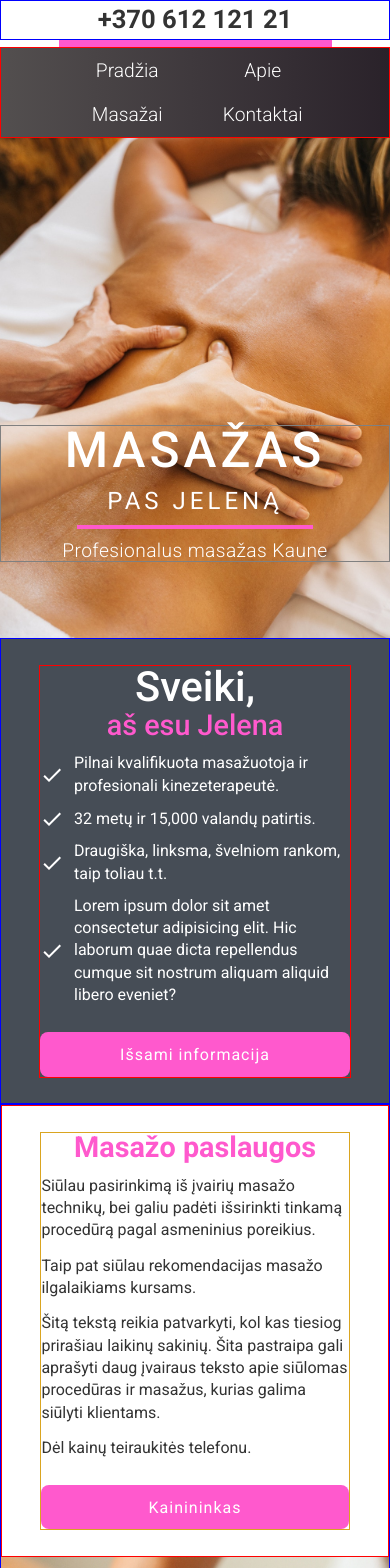
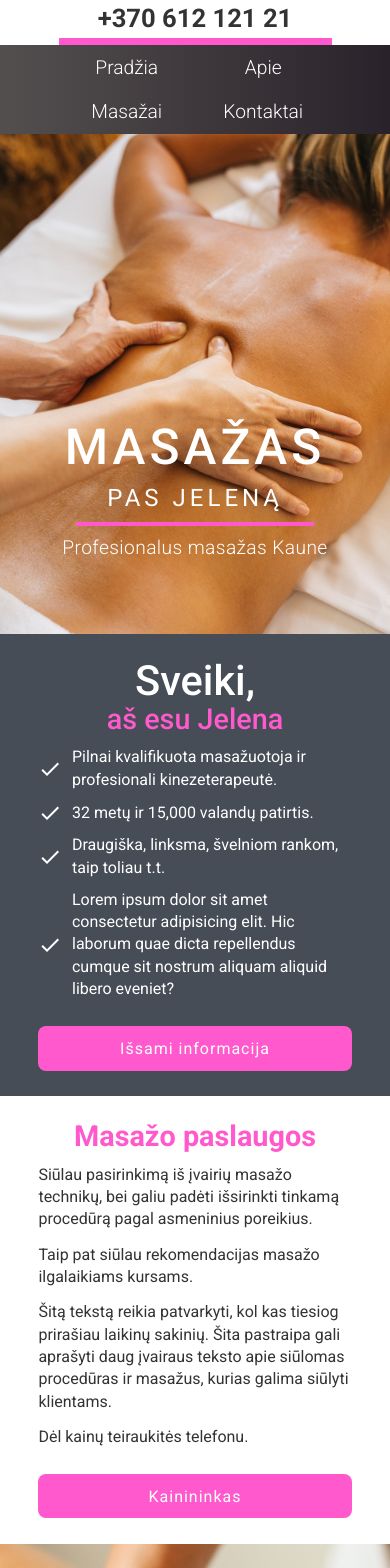
Before and after one commit to irgipaulius/website-masazai.net, a React (Create React App) app: page / in a window 390 px wide. Shown: the top 1568 px of the page. Built offline with nearby package versions, Linux system fonts and the light colour scheme.

Commit message:
Commented all temporary lines for PREVIEW

```diff
--- a/src/components/About.module.css
+++ b/src/components/About.module.css
@@ -14,7 +14,7 @@
   /* justify-content: center; */
   /* align-items: center; */
 
-  border: 1px solid blue;
+  /* border: 1px solid blue; */
 }
 
 .about_text_container {
@@ -24,7 +24,7 @@
 
   flex-grow: 1;
 
-  border: 1px solid red;
+  /* border: 1px solid red; */
 }
 .about_title {
   font-size: 6.2rem;
@@ -64,7 +64,7 @@
 
   flex-grow: 1;
 
-  border: 1px solid green;
+  /* border: 1px solid green; */
 }
 .about_image {
   object-fit: cover;
@@ -86,13 +86,13 @@
   .about_text_container {
     width: 58%;
 
-    border: 1px dotted blue;
+    /* border: 1px dotted blue; */
   }
 
   .about_image_container {
     width: 42%;
 
-    border: 1px dotted orange;
+    /* border: 1px dotted orange; */
   }
 }
 
@@ -117,13 +117,13 @@
   .about_text_container {
     width: 55%;
 
-    border: 1px dotted red;
+    /* border: 1px dotted red; */
   }
 
   .about_image_container {
     width: 45%;
 
-    border: 1px dotted blue;
+    /* border: 1px dotted blue; */
   }
 
   .about_title {
@@ -150,13 +150,13 @@
   .about_text_container {
     width: 55%;
 
-    border: 1px dotted red;
+    /* border: 1px dotted red; */
   }
 
   .about_image_container {
     width: 45%;
 
-    border: 1px dotted blue;
+    /* border: 1px dotted blue; */
   }
 
   .about_title {
@@ -190,7 +190,7 @@
     display: flex;
     flex-direction: column;
 
-    border: 1px solid red;
+    /* border: 1px solid red; */
   }
   .about_image_container {
     display: none;
@@ -238,7 +238,7 @@
     display: flex;
     flex-direction: column;
 
-    border: 1px solid red;
+    /* border: 1px solid red; */
   }
   .about_image_container {
     display: none;
--- a/src/components/Contacts.module.css
+++ b/src/components/Contacts.module.css
@@ -18,7 +18,7 @@
 
   color: white;
 
-  border: 1px solid blue;
+  /* border: 1px solid blue; */
 }
 
 .contacts_title {
@@ -69,7 +69,7 @@ a:hover {
   .contacts_container {
     padding: 3.2rem 3.2rem 4.8rem 3.2rem;
 
-    border: 1px dotted blue;
+    /* border: 1px dotted blue; */
   }
 }
 
--- a/src/components/Hero.module.css
+++ b/src/components/Hero.module.css
@@ -21,7 +21,7 @@
   flex-grow: 1;
   /* flex-basis: 100%; */
 
-  border: 1px solid grey;
+  /* border: 1px solid grey; */
 }
 
 .hero_title {
--- a/src/components/Main.module.css
+++ b/src/components/Main.module.css
@@ -11,7 +11,7 @@
   justify-content: center;
   align-items: flex-start;
 
-  border: 1px solid blue;
+  /* border: 1px solid blue; */
 }
 
 .main_text_container {
@@ -32,7 +32,7 @@
   flex-grow: 1;
   /* flex-basis: 100%; */
 
-  border: 1px solid goldenrod;
+  /* border: 1px solid goldenrod; */
 }
 .main_title,
 .points_container_title {
@@ -92,7 +92,7 @@
   flex-grow: 1;
   /* flex-basis: 100%; */
 
-  border: 1px solid blue;
+  /* border: 1px solid blue; */
 }
 .points_text {
   list-style: none;
@@ -144,7 +144,7 @@
     /* display: flex; */
     justify-content: center;
 
-    border: 1px solid red;
+    /* border: 1px solid red; */
   }
   .main_texts {
     /* 64 - 3.2 - 3.2 = 53.6 */
@@ -155,7 +155,7 @@
     flex-direction: column;
     /* gap: 1.6rem; */
 
-    border: 1px solid goldenrod;
+    /* border: 1px solid goldenrod; */
   }
   .main_title,
   .points_container_title {
--- a/src/components/NavBar.module.css
+++ b/src/components/NavBar.module.css
@@ -16,7 +16,7 @@
   font-weight: 600;
   text-align: center;
 
-  border: 1px solid blue;
+  /* border: 1px solid blue; */
 }
 
 .navbar_line_container {
@@ -55,7 +55,7 @@
   font-size: 2.4rem;
   font-weight: 300;
 
-  border: 1px solid red;
+  /* border: 1px solid red; */
 }
 .nav_item {
   cursor: pointer;
@@ -105,7 +105,7 @@
     justify-items: center;
     align-items: center;
 
-    border: 1px solid red;
+    /* border: 1px solid red; */
   }
   .nav_item {
     height: 100%;
--- a/src/components/PanelButton.module.css
+++ b/src/components/PanelButton.module.css
@@ -87,7 +87,7 @@
   /* min-height: 100vh; */
   /* height: 30rem; */
 
-  border: 2px dotted blue;
+  /* border: 2px dotted blue; */
 }
 
 .panel_menu {
@@ -100,7 +100,7 @@
   flex-direction: column;
   gap: 1.6rem;
 
-  border: 1px solid grey;
+  /* border: 1px solid grey; */
 }
 .panel_item {
   color: #333;
@@ -135,7 +135,7 @@
   line-height: 1.6;
   overflow-y: auto;
 
-  border: 2px solid red;
+  /* border: 2px solid red; */
 }
 
 /**************************/
@@ -147,7 +147,7 @@
     /* max-width: calc(120rem - 12.8rem); */
     margin: 0 6.4rem;
 
-    background-color: lightsalmon;
+    /* background-color: lightsalmon; */
   }
 }
 
@@ -167,7 +167,7 @@
   .A_modal {
     margin: 0 3.2rem;
 
-    background-color: lightgreen;
+    /* background-color: lightgreen; */
   }
 }
 
@@ -180,7 +180,7 @@
   .A_modal {
     margin: 0 3.2rem;
 
-    background-color: lightskyblue;
+    /* background-color: lightskyblue; */
   }
 }
 
```
